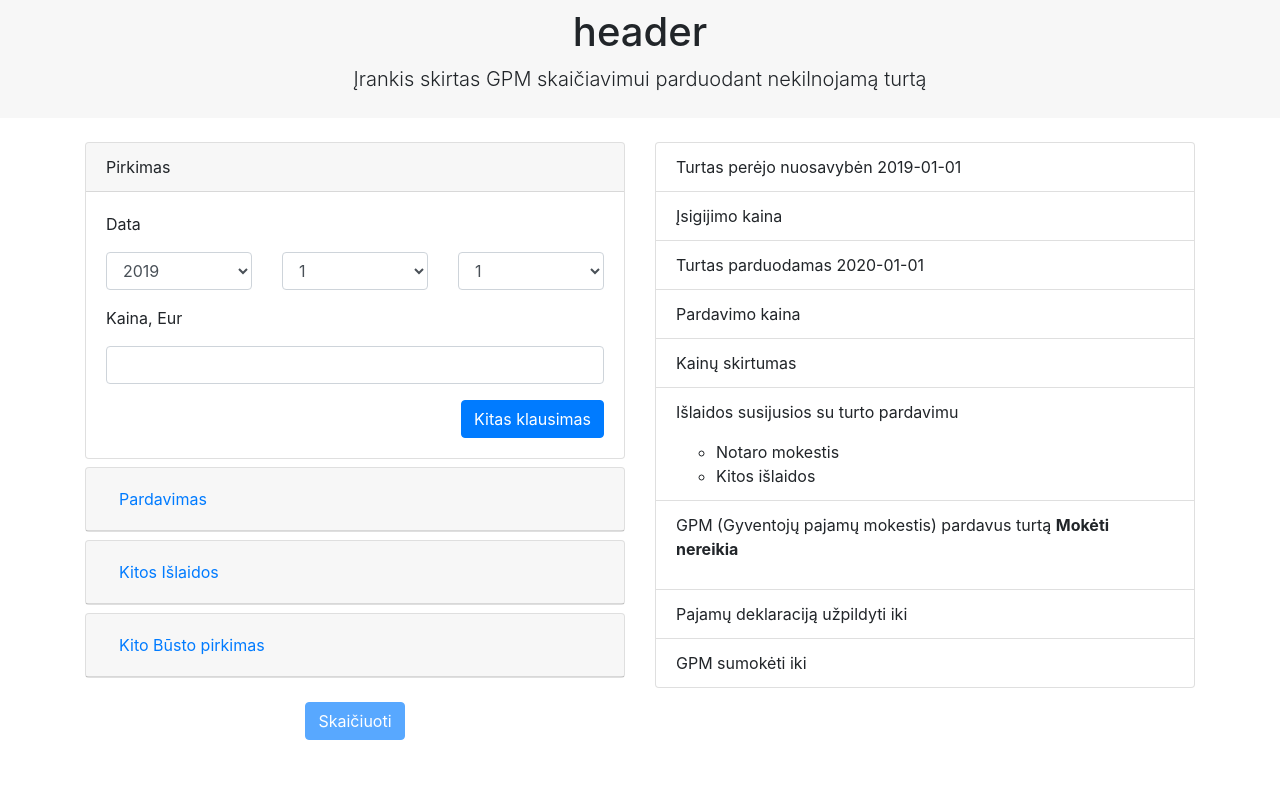
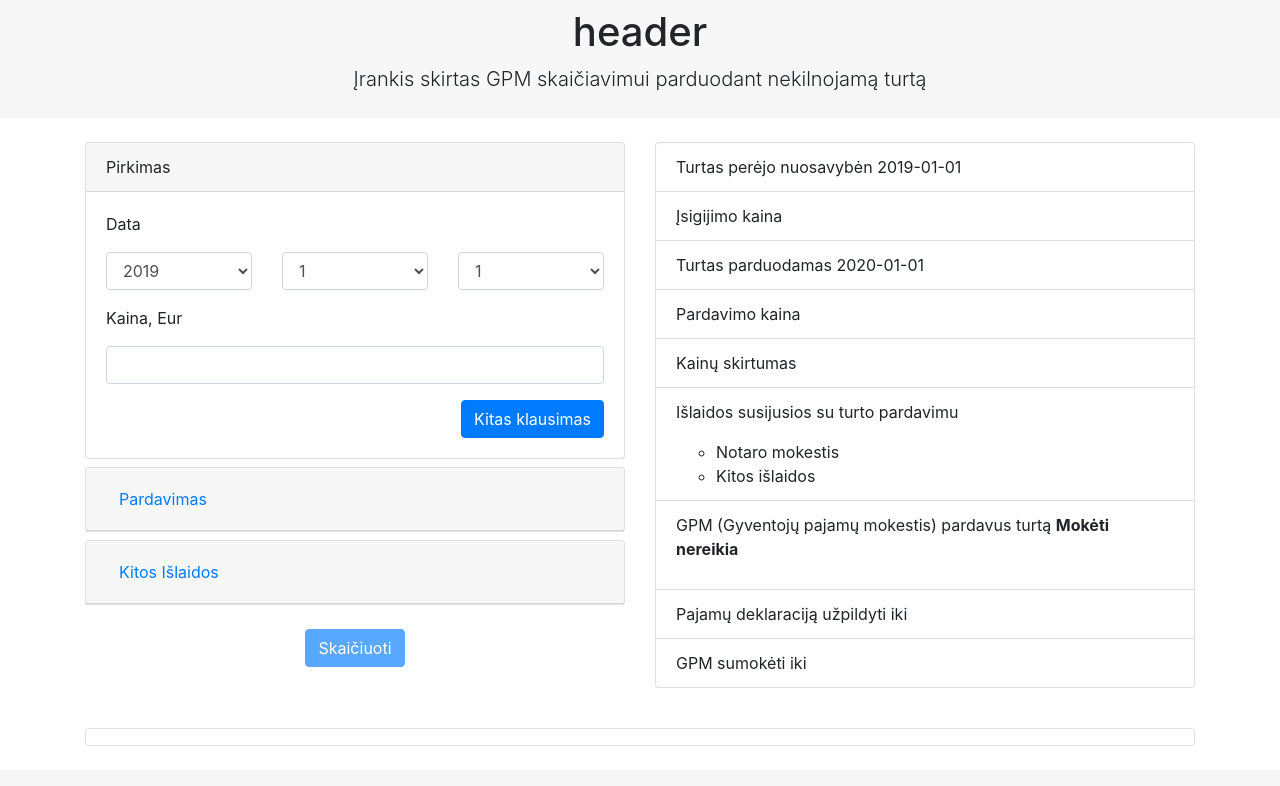
Before and after one commit to horolug/nt-duk, a React (Create React App) app: page / in a window 1280 px wide. Shown: the top 786 px of the page. Built offline with nearby package versions, Linux system fonts and the light colour scheme.

Commit message:
New purchase card appears only if primary dwelling is sold

```diff
--- a/src/Components/Form/form.js
+++ b/src/Components/Form/form.js
@@ -296,6 +296,15 @@ class Form extends React.Component {
       </div>;
     }
 
+    let newPurchase = "";
+    if ( this.state.primaryDwelling ){
+      newPurchase = <NewPurchase
+        isVisible={this.state.questionStep}
+        sellDate={sell}
+        handleLastQuestion={(e)=>this.handleOptions(e)}
+        jumpToQuestion={this.jumpToQuestion}/>;
+    }
+
     return (
       <form>
         <div className="row">
@@ -351,12 +360,7 @@ class Form extends React.Component {
               notaryFee={helpers.calculateNotaryFee(this.state.sellPrice)} />
 
             {questionCard}
-
-            <NewPurchase
-              isVisible={this.state.questionStep}
-              sellDate={sell}
-              handleLastQuestion={(e)=>this.handleOptions(e)}
-              jumpToQuestion={this.jumpToQuestion}/>
+            {newPurchase}
 
             <div className="mt-4 mb-4 text-center">
               <button
```
